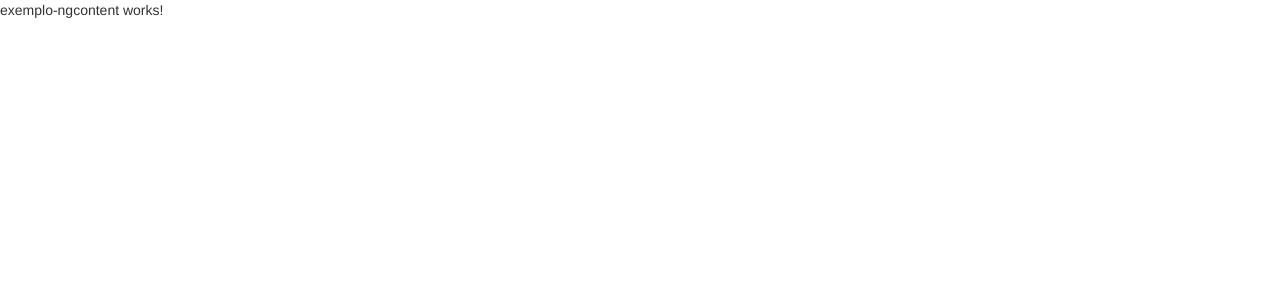
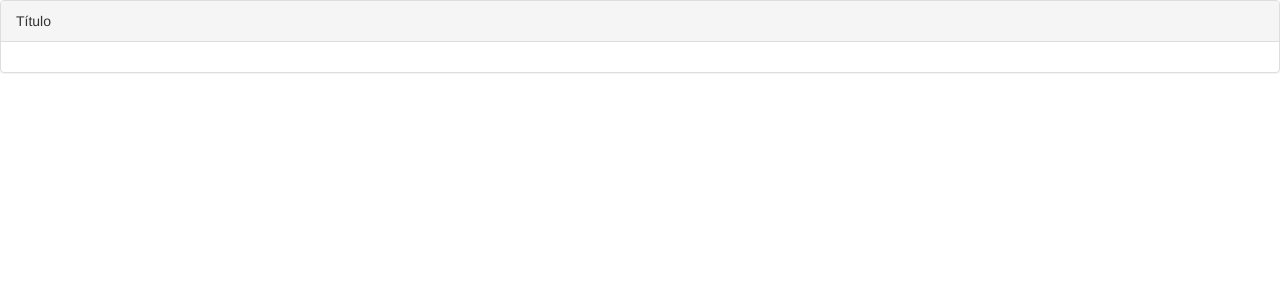
Before and after one commit to iarlenaquiles/diretivas-angular2, an Angular app: page / in a window 1280 px wide. Shown: the top 300 px of the page. Built offline with nearby package versions, Linux system fonts and the light colour scheme.

Commit message:
Usando o ng-content

```diff
--- a/src/app/exemplo-ngcontent/exemplo-ngcontent.component.html
+++ b/src/app/exemplo-ngcontent/exemplo-ngcontent.component.html
@@ -1,3 +1,6 @@
-<p>
-  exemplo-ngcontent works!
-</p>
+<div class="panel panel-default">
+  <div class="panel-heading">Título</div>
+  <div class="panel-body">
+    <ng-content></ng-content>
+  </div>
+</div>
```
